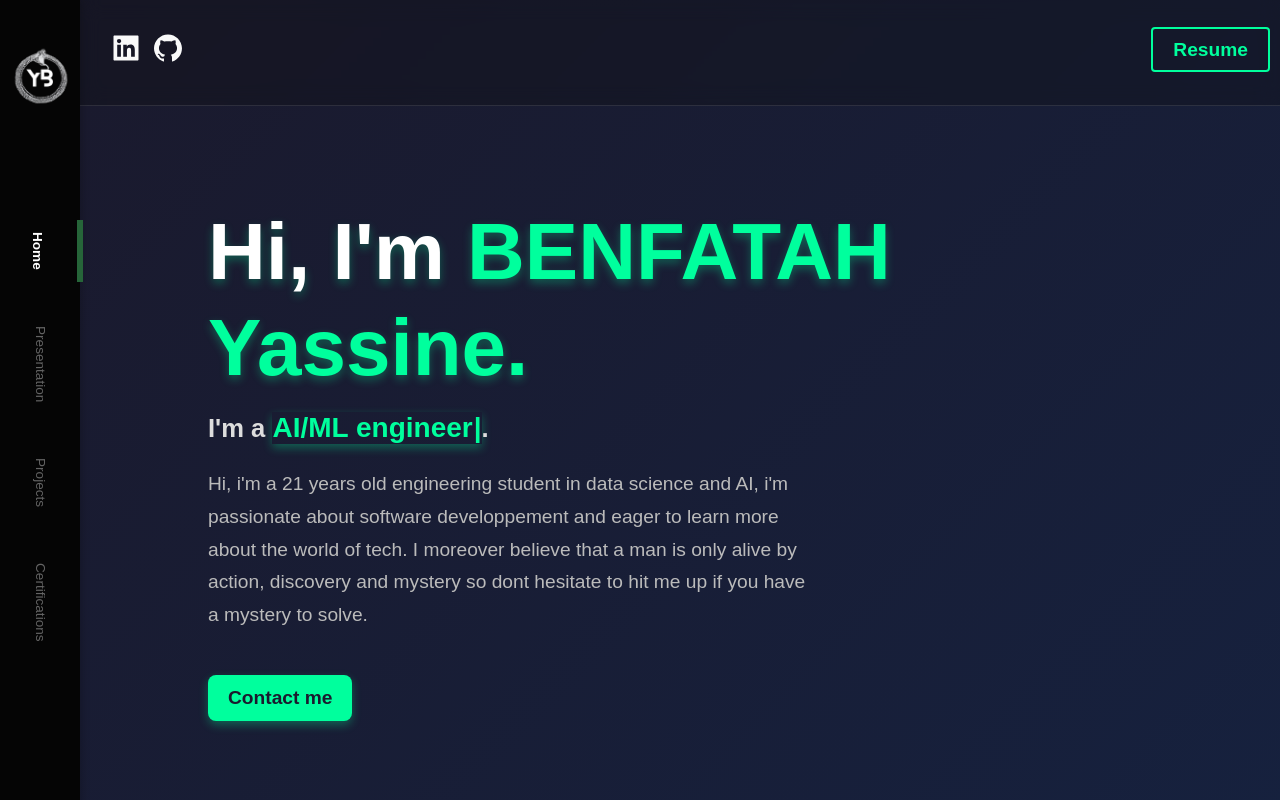
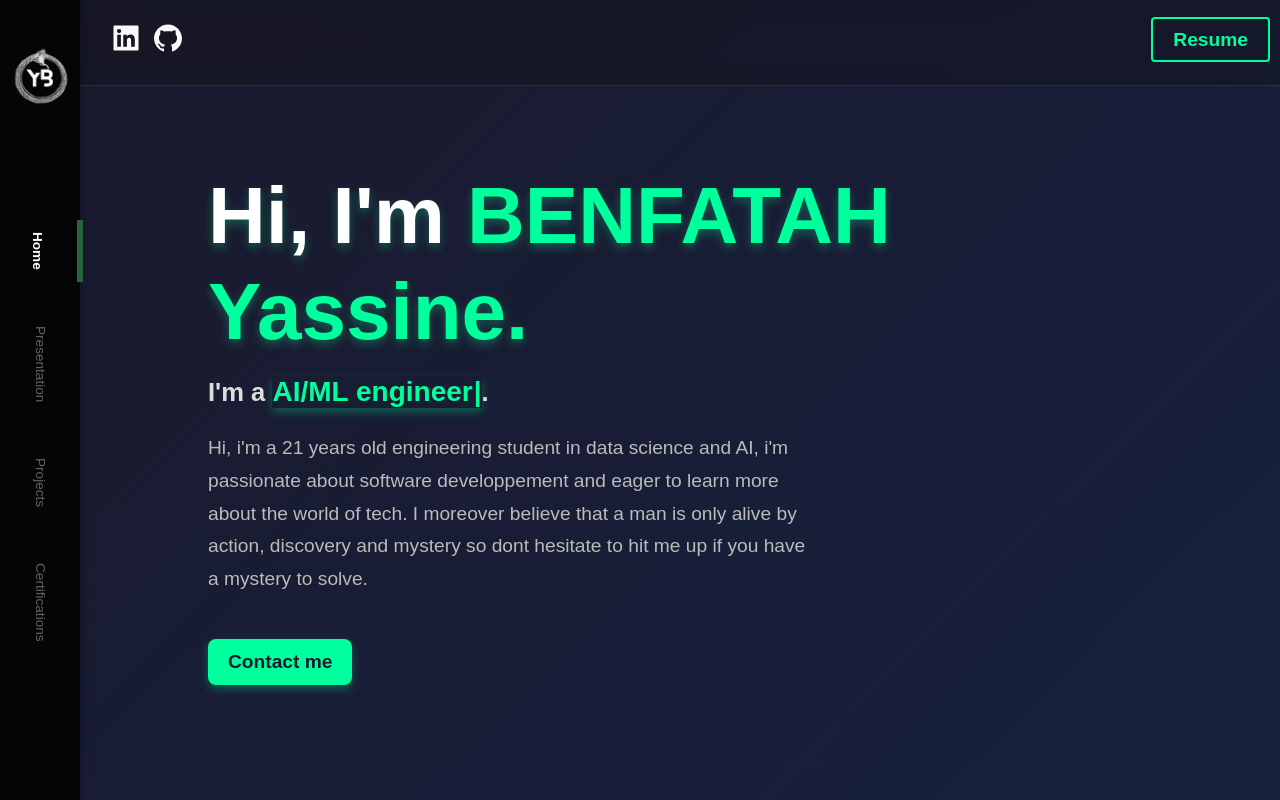
Before and after one commit to kramatile/my-website, a React (Create React App) app: page / in a window 1280 px wide. Built offline with nearby package versions, Linux system fonts and the light colour scheme.

Commit message:
navbar impv

```diff
--- a/src/components/ContactMeBar.css
+++ b/src/components/ContactMeBar.css
@@ -16,6 +16,9 @@
   }
 
   .contact-content {
+    box-sizing: border-box;
+  -moz-box-sizing: border-box;
+  -webkit-box-sizing: border-box;
     display: flex;
     flex-direction: row;
     justify-content: space-between;
--- a/src/components/HeroPage.css
+++ b/src/components/HeroPage.css
@@ -16,7 +16,7 @@
 /* Presentation Container */
 .hero-page .pres {
   max-width: 900px; /* Max width for desktop */
-  margin-top: 2rem; /* Top spacing */
+  margin-top: 1rem; /* Top spacing */
   margin-left: 4rem; /* Left offset for desktop */
   text-align: left; /* Left-aligned text */
 }
--- a/src/components/Navbar.css
+++ b/src/components/Navbar.css
@@ -3,6 +3,9 @@
 }
 
 .navbar {
+  box-sizing: border-box;
+  -moz-box-sizing: border-box;
+  -webkit-box-sizing: border-box;
   position: fixed;
   top: 0;
   left: 0;
@@ -19,6 +22,9 @@
 }
 
 .nav-core {
+  box-sizing: border-box;
+  -moz-box-sizing: border-box;
+  -webkit-box-sizing: border-box;
   width: 100%;
   display: flex;
   flex-direction: column;
```
